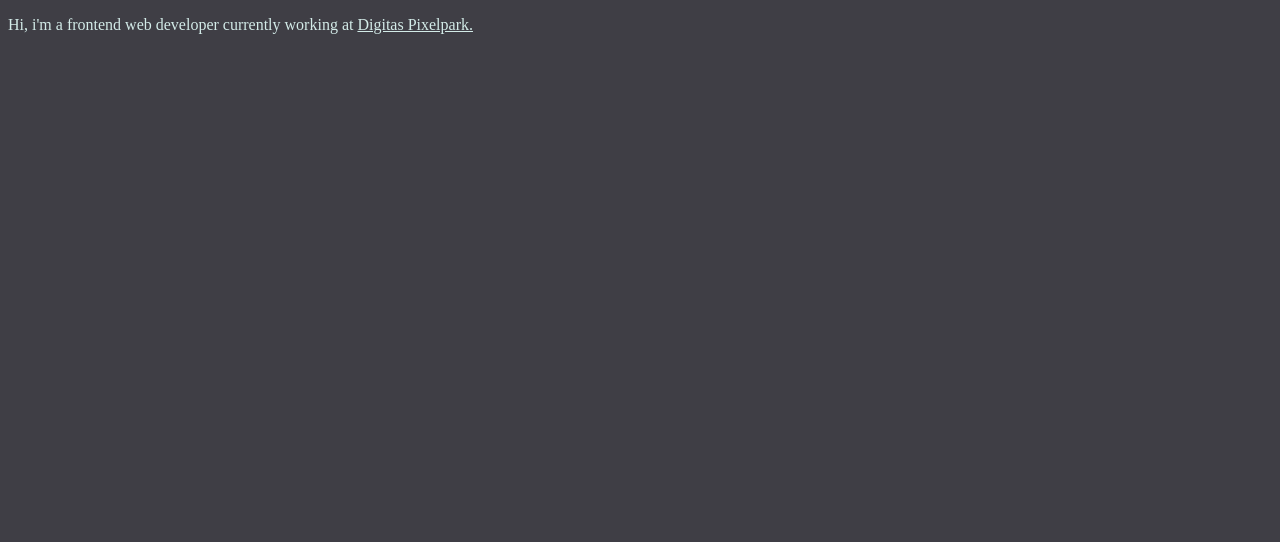
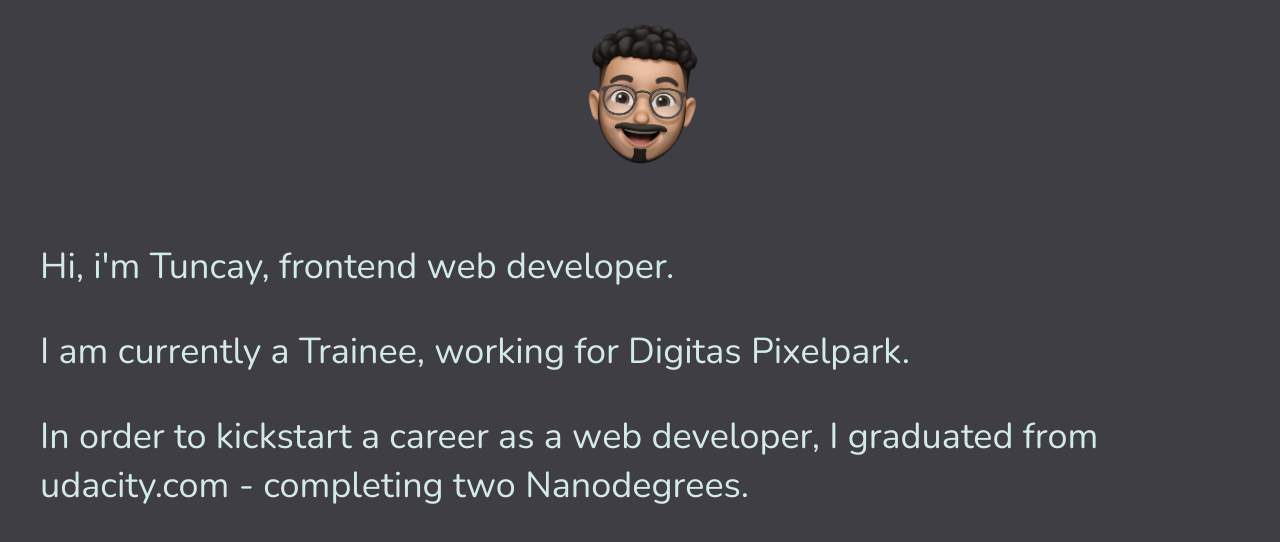
Before and after one commit to hal-9/portfolio-page, a website: page index.html in a window 1280 px wide. Drawn offline with nearby package versions, Linux system fonts and the light colour scheme.

Commit message:
main structure + design
added main design variables, text construct etc. made sass integral part of the project

```diff
--- a/css/footer.sass
+++ /dev/null
@@ -1,9 +0,0 @@
-$primary-color: #3F3E45
-$secondary-color: #D3EBE8
-
-body
-    background: $primary-color
-    color: $secondary-color
-
-    a
-        color: $secondary-color
--- a/css/header.sass
+++ b/css/header.sass
@@ -1,9 +1,10 @@
-$primary-color: #3F3E45
-$secondary-color: #D3EBE8
+.logo-container__tuncay
+    width: 200px
 
-body
-    background: $primary-color
-    color: $secondary-color
+.logo-container
+    margin-left: auto
+    margin-right: auto
+    width: 200px
 
-    a
-        color: $secondary-color
+.introdcution-container
+    text-align: center
--- a/css/main.sass
+++ b/css/main.sass
@@ -1,9 +1,24 @@
 $primary-color: #3F3E45
 $secondary-color: #D3EBE8
+$tertiary-color: #d6beb5
+$quarternary-color: #92969b
+$quinary-color: #683D40
+
+$primary-font: 'Nunito', sans-serif
+
+$h1-size: 36px
 
 body
     background: $primary-color
     color: $secondary-color
+    max-width: 1200px
+    margin: auto
+    font-family: $primary-font
+    padding: 0 20px
 
     a
         color: $secondary-color
+        text-decoration: none
+
+    p
+        font-size: $h1-size
--- a/index.html
+++ b/index.html
@@ -6,21 +6,24 @@
   <title>Tuncay Aydin Portfolio</title>
   <meta name="viewport" content="width=device-width, initial-scale=1.0">
   <link rel="stylesheet" href="css/styles.css">
+  <link href="https://fonts.googleapis.com/css2?family=Nunito&display=swap" rel="stylesheet">
 </head>
 <body>
   <div class="page-container">
     <header>
       <div class="header-container">
+        <div class="logo-container">
+          <img class="logo-container__tuncay" src="img/tuncay.png">
         </div>
-        <div class="header--user-logo">
-          <!-- image comes here -->
+        <div class="introduction-container">
+          <p class="introduction__text">Hi, i'm Tuncay, frontend web developer.</p>
+          <p class="introduction__text">I am currently a Trainee, working for <a class="link" href="https://www.digitaspixelpark.com/" target="_blank">Digitas Pixelpark.</a></p>
         </div>
       </div>
     </header>
     <main>
-    <div class="introduction-container">
-      <p class="introduction__text">Hi, i'm a frontend web developer currently working at <a class="link" href="https://www.digitaspixelpark.com/">Digitas Pixelpark.</a></p>
-    </footer>
+      <p>In order to kickstart a career as a web developer, I graduated from udacity.com - completing two Nanodegrees.</p>
+    </main>
   </div>
 <script src="js/scripts.js"></script>
 </body>
```
Also changed, not shown: css/styles.css, img/tuncay.png (added), 1 other file.
